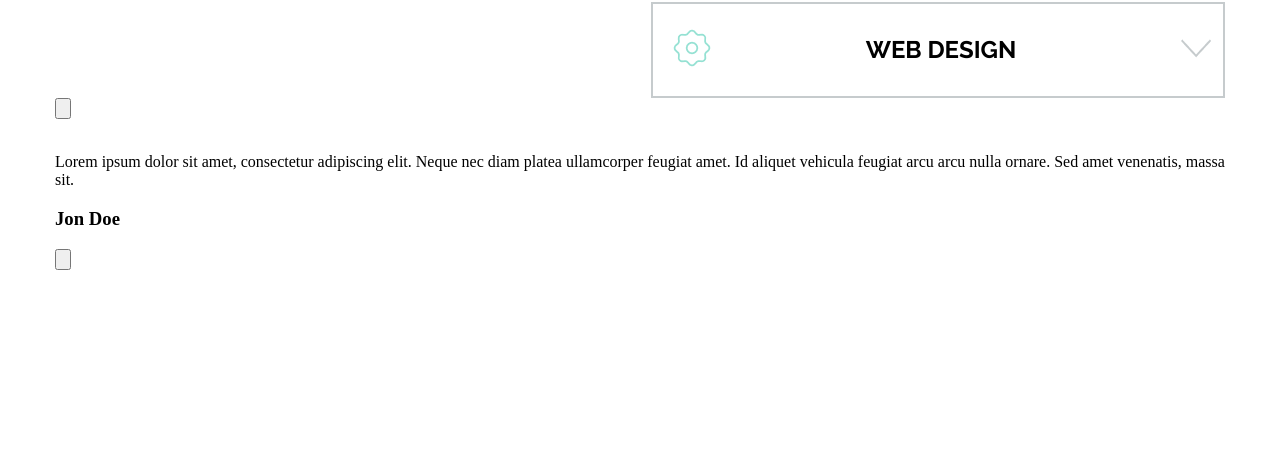
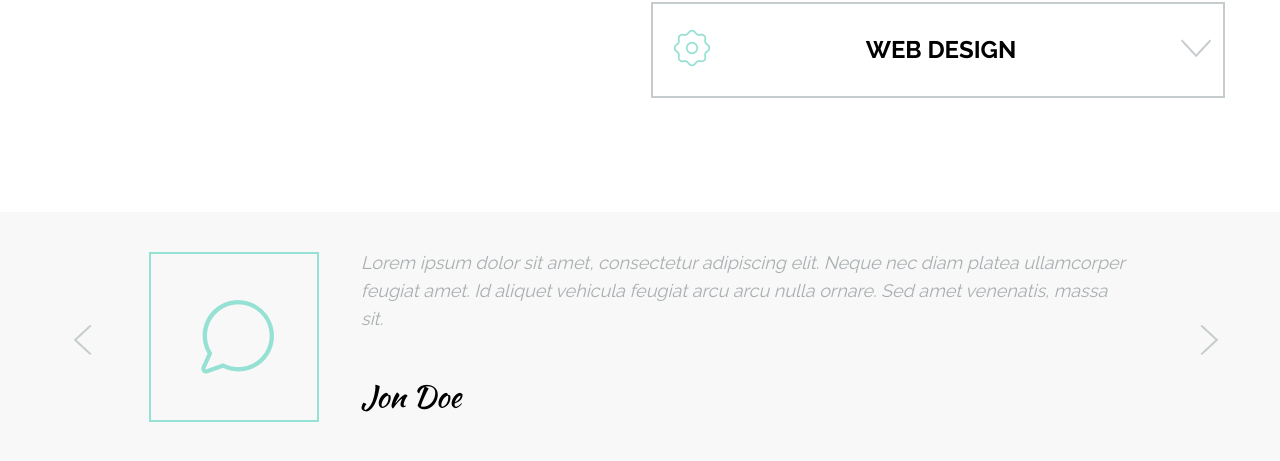
Before and after one commit to HEGGIX/TeachMeSkills, a plain HTML site: page index.html in a window 1280 px wide. Shown: the part 4612-5073 px from the top of the page. Before the commit the page ends 4882 px from the top, so only its background shows below. Drawn offline with Linux system fonts and the light colour scheme.

Commit message:
feat: stylized carousel section

```diff
--- a/css/style.css
+++ b/css/style.css
@@ -380,6 +380,10 @@ header {
   left: 770px;
 }
 
+.products{
+    padding-bottom: 114px;
+}
+
 .products-subtitle {
   height: 80px;
   font-family: "Kaushan Script", sans-serif;
@@ -487,3 +491,67 @@ header {
   background-color: #ffffff;
   cursor: pointer;
 }
+
+.carousel{
+    background-color: #F8F8F8;
+}
+
+.carousel-container{
+    height: 254px;
+    display: flex;
+    justify-content: space-between;
+    align-items: center;
+}
+
+.carousel__left-btn{
+    width: 42px;
+    height: 42px;
+    margin-right: 40px;
+}
+
+.carousel__right-btn{
+    width: 42px;
+    height: 42px;
+    margin-left: 40px;
+}
+
+.carousel__left-btn button{
+    border: 0px;
+    background-color: #F8F8F8;
+    cursor: pointer;
+}
+
+.carousel__right-btn button{
+    border: 0px;
+    background-color: #F8F8F8;
+    cursor: pointer;
+}
+
+.carousel__text-container{
+    margin-left: 30px;
+}
+
+.carousel-text{
+    width: 770px;
+    height: 96px;
+    font-family: "Raleway", sans-serif;
+    font-size: 18px;
+    font-weight: 500;
+    font-style: italic;
+    line-height: 28.18px;
+    color: #A9AFB1;
+}
+
+.carousel-line{
+    width: 70px;
+    border: 4px;
+    color: #F38281;
+}
+
+.carousel-author{
+    font-family: "Kaushan Script", sans-serif;
+    font-size: 30px;
+    font-weight: 400;
+    line-height: 43.53px;
+    color: #000000;
+}
--- a/index.html
+++ b/index.html
@@ -271,11 +271,10 @@
         <div class="wrapper">
           <div class="carousel-container">
             <div class="carousel__left-btn">
-              <button><img src="" alt="" /></button>
+              <button><img src="/css/carousel-left-btn.png" alt="#" /></button>
             </div>
-            <div class="carousel-container">
               <div class="carousel__img-container">
-                <img src="" alt="" />
+                <img src="/css/comment.png" alt="#" />
               </div>
               <div class="carousel__text-container">
                 <p class="carousel-text">
@@ -286,9 +285,8 @@
                 <div class="carousel-line"></div>
                 <h3 class="carousel-author">Jon Doe</h3>
               </div>
-            </div>
             <div class="carousel__right-btn">
-              <button><img src="" alt="" /></button>
+              <button><img src="/css/carousel-right-btn.png" alt="#" /></button>
             </div>
           </div>
         </div>
```
